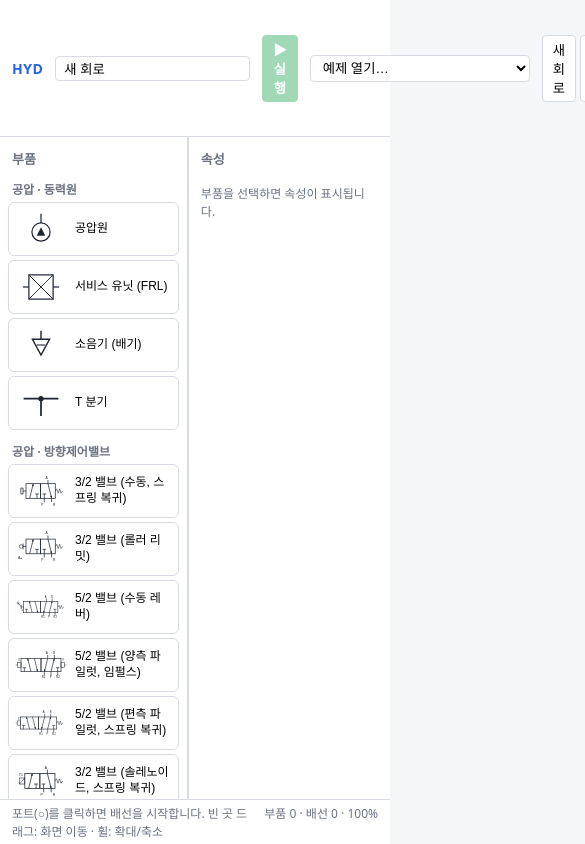
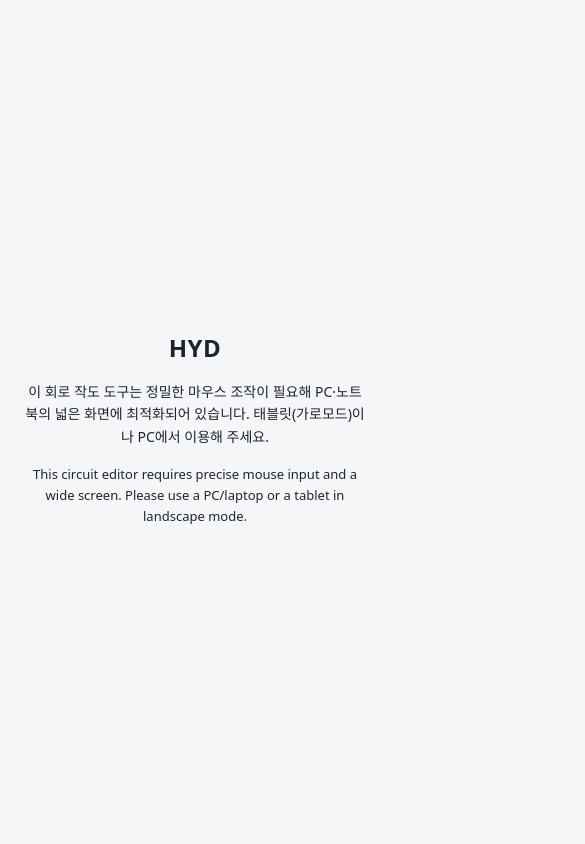
Before and after one commit to Nampard/hyd, a React (Vite) app: page / in a window 390 px wide. Shown: the top 844 px of the page, 585 px wide, since content can reach past the window. Built offline with nearby package versions, Linux system fonts and the light colour scheme.

Commit message:
feat: 좁은 화면(1280px 미만)에서 안내 문구로 대체
정밀한 마우스 조작이 필요한 회로 에디터 특성상 완전한 반응형 대신,
태블릿·모바일에서는 PC/노트북 사용을 안내하는 화면으로 대체한다.

```diff
--- a/src/app/App.tsx
+++ b/src/app/App.tsx
@@ -57,6 +57,7 @@ export function App(): ReactElement {
   }, []);
 
   return (
+    <>
       <div className="app-layout">
         <Toolbar />
         <div className="app-main">
@@ -69,5 +70,19 @@ export function App(): ReactElement {
         <PlcPanel />
         <StatusBar />
       </div>
+      <div className="narrow-screen-notice">
+        <div className="narrow-screen-notice-box">
+          <p className="app-name">HYD</p>
+          <p>
+            이 회로 작도 도구는 정밀한 마우스 조작이 필요해 PC·노트북의 넓은 화면에
+            최적화되어 있습니다. 태블릿(가로모드)이나 PC에서 이용해 주세요.
+          </p>
+          <p className="narrow-screen-notice-en">
+            This circuit editor requires precise mouse input and a wide screen.
+            Please use a PC/laptop or a tablet in landscape mode.
+          </p>
+        </div>
+      </div>
+    </>
   );
 }
--- a/src/styles.css
+++ b/src/styles.css
@@ -47,6 +47,42 @@ body,
   display: flex;
   flex: 1;
   min-height: 0;
+}
+
+/* --- 좁은 화면 안내 (2차 판단: 완전 반응형 대신 안내로 대체) --- */
+.narrow-screen-notice {
+  display: none;
+}
+
+@media (max-width: 1279px) {
+  .app-layout {
+    display: none;
+  }
+  .narrow-screen-notice {
+    display: flex;
+    align-items: center;
+    justify-content: center;
+    height: 100%;
+    padding: 24px;
+    text-align: center;
+    background: var(--bg);
+  }
+  .narrow-screen-notice-box {
+    max-width: 420px;
+  }
+  .narrow-screen-notice-box .app-name {
+    font-size: 24px;
+    margin-bottom: 12px;
+  }
+  .narrow-screen-notice-box p {
+    line-height: 1.6;
+    color: var(--text);
+  }
+  .narrow-screen-notice-en {
+    margin-top: 16px;
+    color: var(--text-dim);
+    font-size: 13px;
+  }
 }
 
 /* --- 툴바 --- */
```
Lines whose indentation alone changed are shown as unchanged.
